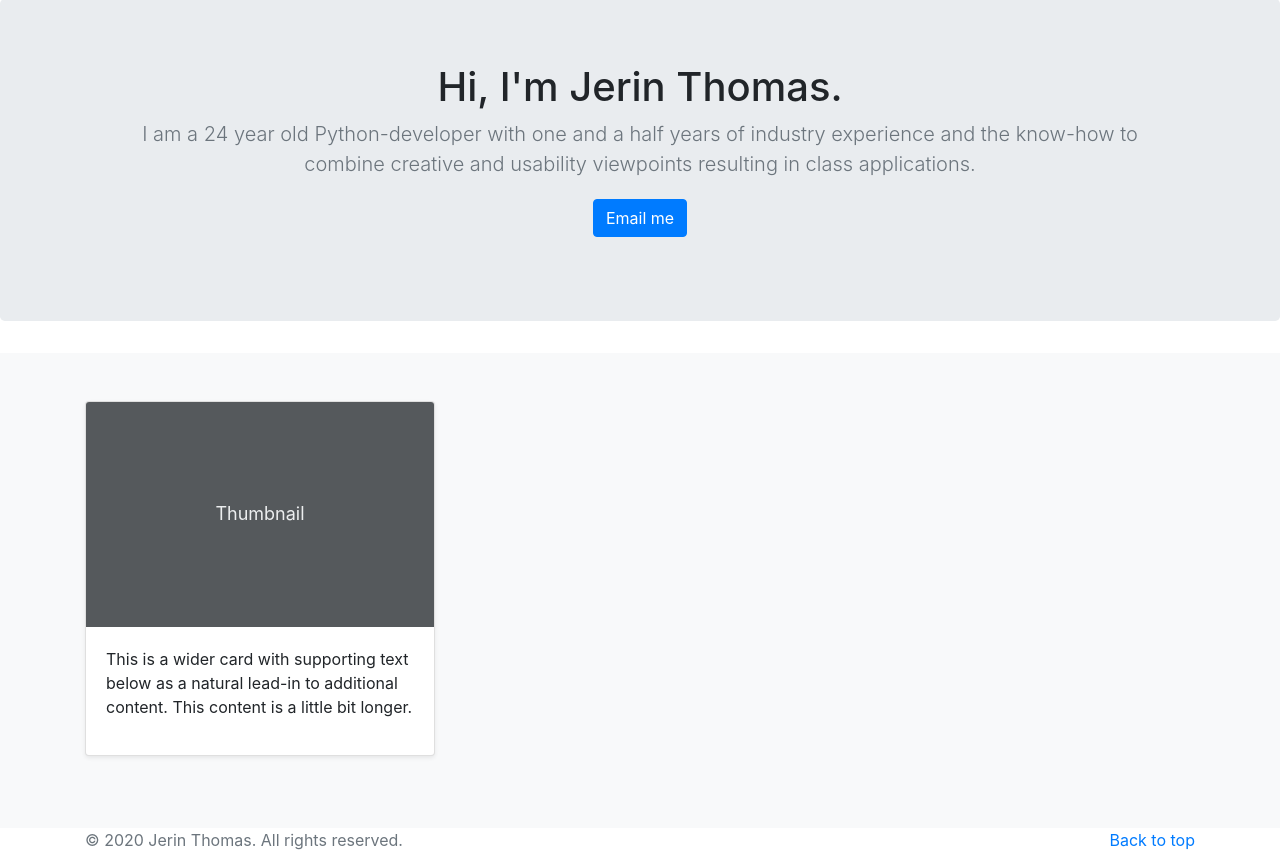
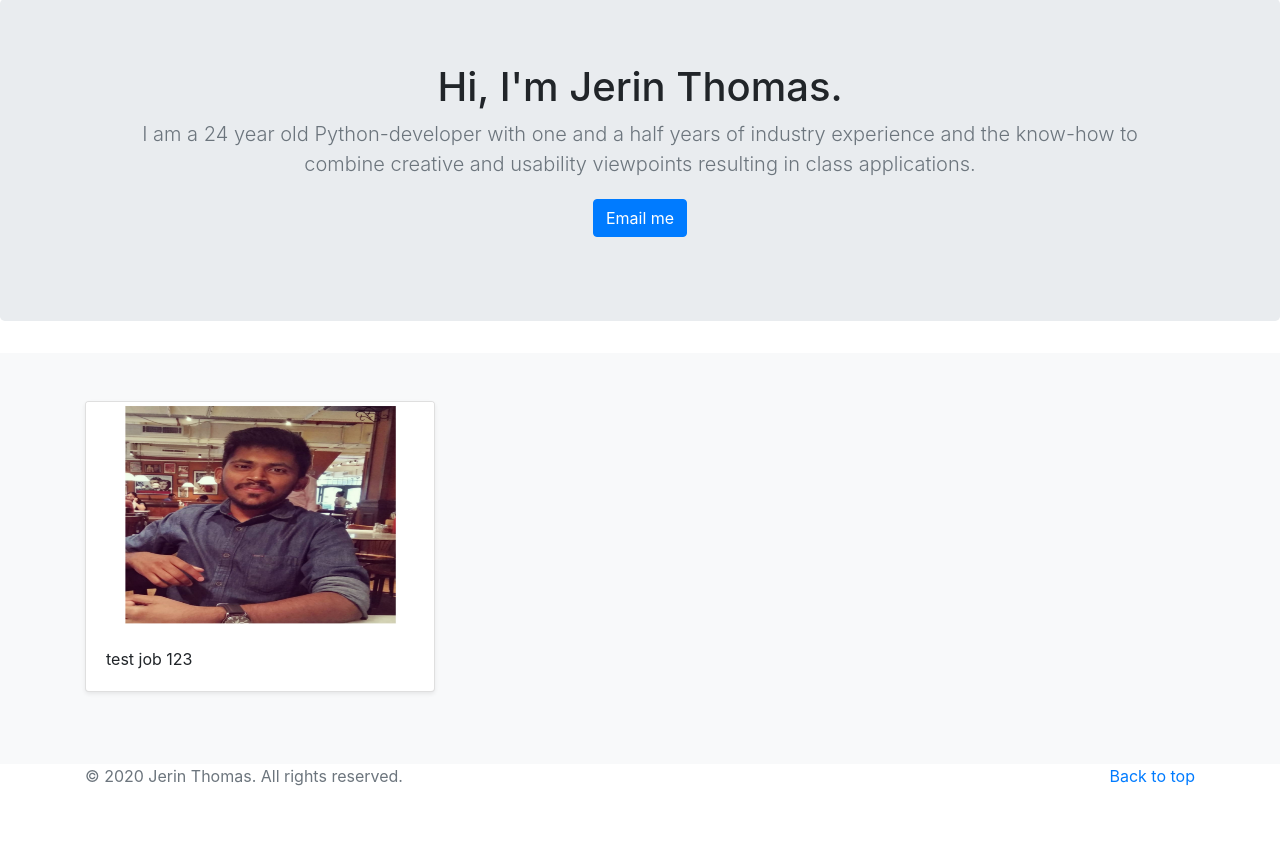
Before and after one commit to jerin17/portfolio-project, a Django app: page / in a window 1280 px wide. Shown: the part 57-925 px from the top of the page. After the commit the page ends 843 px from the top, so only its background shows below. Run offline with Django 3.2, Linux system fonts and the light colour scheme; data comes from the database, SQL or seed files in the repository; some libraries are stand-ins or nearby versions.

Commit message:
Home page jobs placed

```diff
--- a/jobs/templates/jobs/home.html
+++ b/jobs/templates/jobs/home.html
@@ -7,7 +7,7 @@
     <meta name="description" content="">
     <meta name="author" content="Mark Otto, Jacob Thornton, and Bootstrap contributors">
     <meta name="generator" content="Jekyll v3.8.6">
-    <title>Album example · Bootstrap</title>
+    <title>Jerin Thomas</title>
 
     <link rel="canonical" href="https://getbootstrap.com/docs/4.4/examples/album/">
 
@@ -84,18 +84,17 @@
 
   <div class="album py-5 bg-light">
     <div class="container">
-
       <div class="row">
+    	{% for j in jobs.all %}
         <div class="col-md-4">
           <div class="card mb-4 shadow-sm">
-            <svg class="bd-placeholder-img card-img-top" width="100%" height="225" xmlns="http://www.w3.org/2000/svg" preserveAspectRatio="xMidYMid slice" focusable="false" role="img" aria-label="Placeholder: Thumbnail"><title>Placeholder</title><rect width="100%" height="100%" fill="#55595c"/><text x="50%" y="50%" fill="#eceeef" dy=".3em">Thumbnail</text></svg>
+            <img class="bd-placeholder-img card-img-top" src="{{ j.image.url }}" width="100%" height="225" xmlns="http://www.w3.org/2000/svg" preserveAspectRatio="xMidYMid slice" focusable="false" role="img" aria-label="Placeholder: Thumbnail"><title>Placeholder</title><rect width="100%" height="100%" fill="#55595c"/></img>
             <div class="card-body">
-              <p class="card-text">This is a wider card with supporting text below as a natural lead-in to additional content. This content is a little bit longer.</p>
-              <div class="d-flex justify-content-between align-items-center">
-              </div>
+              <p class="card-text"> {{ j.image_summary }}</p>
             </div>
           </div>
         </div>
+    	{% endfor %}
       </div>
     </div>
   </div>
--- a/jobs/views.py
+++ b/jobs/views.py
@@ -1,5 +1,7 @@
 from django.shortcuts import render
 
-# Create your views here.
+from .models import Job
+
 def home(request):
-	return render(request,'jobs/home.html')
+    jobs = Job.objects
+    return render(request, 'jobs/home.html', {'jobs': jobs})
--- a/portfolio/urls.py
+++ b/portfolio/urls.py
@@ -21,7 +21,5 @@ import jobs.views
 
 urlpatterns = [
 	path('',jobs.views.home, name = 'home'),
-	# path('/',jobs.views.homepage, name = 'home'),
-    path('admin/', admin.site.urls),
-    ]
-# ] + static(settings.MEDIA_URL, document_root = settings.MEDIA_ROOT)
+	path('admin/', admin.site.urls),
+    ] + static(settings.MEDIA_URL, document_root = settings.MEDIA_ROOT)
```
Also changed, not shown: portfolio/settings.py (+4 -5 lines), media/images/Jerin_tXBiVNl.jpg (added), media/images/Say_my_name_IhvnaWc.jpg (added).
